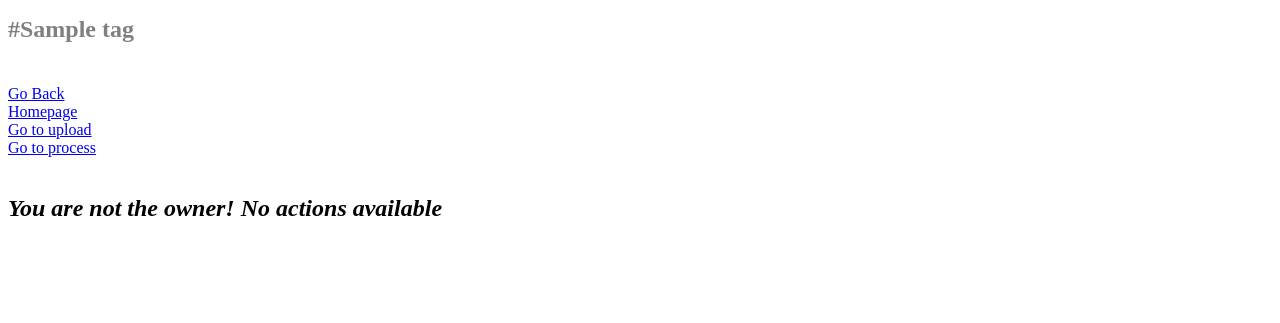
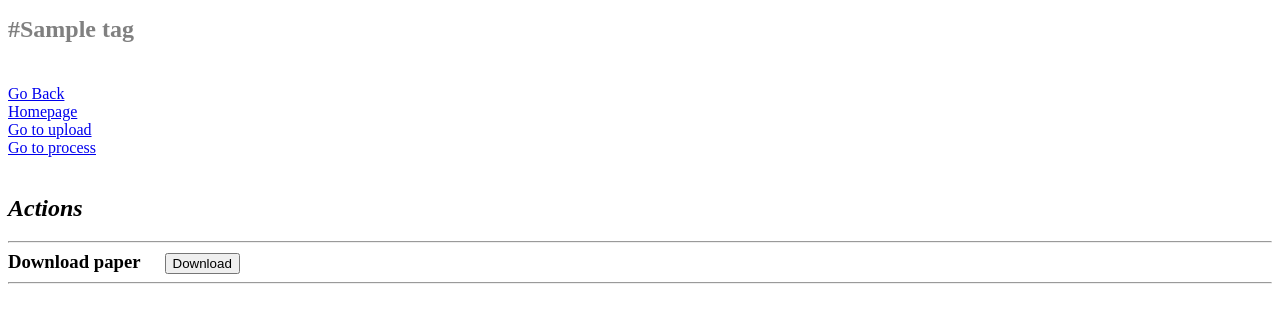
Before and after one commit to JunchengDong0421/SakanaRM, a Django app: page /paper/1 in a window 1280 px wide. Shown: the part 196-519 px from the top of the page. Run offline with Django 4.2, Linux system fonts and the light colour scheme; tables that the repository leaves empty hold one stand-in row (values such as "Sample post").

Commit message:
Implement download paper

```diff
--- a/templates/core/paper_detail.html
+++ b/templates/core/paper_detail.html
@@ -40,12 +40,13 @@
     <a href="{% url 'core:process-paper-page' %}?selectedPid={{ paper.id }}" target="_blank">Go to process</a><br>
     <br>
 
-    {% if paper.owner.id != request.session.uid %}
-        <h2><em>You are not the owner! No actions available</em></h2>
-    {% else %}
-        <h2><em>Actions</em></h2>
+    <h2><em>Actions</em></h2>
+    <hr>
+    {% if paper.file_path %}
+        <h3 style="display:inline;margin-right: 20px">Download paper</h3>
+        <a href="{{ paper.file_path }}?asattachment=1"><button id="download">Download</button></a>
         <hr>
-        {% if paper.file_path %}
+        {% if paper.owner.id == request.session.uid %}
             <h3>Add (merge) tags to paper</h3>
             <div class="scrollable-checkboxes" id="add-tags-box">
                 {% for t in tags %}
@@ -54,6 +55,7 @@
             </div>
             <button id="add-tags">Add</button>
             <p id="err-msg-1" style="color: red"></p>
+            <hr>
 
             <h3>Remove tags from paper</h3>
             <div class="scrollable-checkboxes" id="remove-tags-box">
@@ -63,16 +65,16 @@
             </div>
             <button id="remove-tags">Remove</button>
             <p id="err-msg-3" style="color: red"></p>
+            <hr>
 
-            <hr>
             <h3 style="color: red">Delete paper</h3>
             <button id="delete">Delete</button>
             <p id="err-msg-2" style="color: red"></p>
             <p id="del-info" style="color:green;"></p>
-        {% else %}
-            <i style="color: red; font-size: large">Paper not ready yet. Please wait until it is fully uploaded or
-                contact the administrator for help.</i>
         {% endif %}
+    {% else %}
+        <i style="color: red; font-size: large">Paper not ready yet. Please wait until it is fully uploaded or
+            contact the administrator for help.</i>
     {% endif %}
 
     <script>
```
